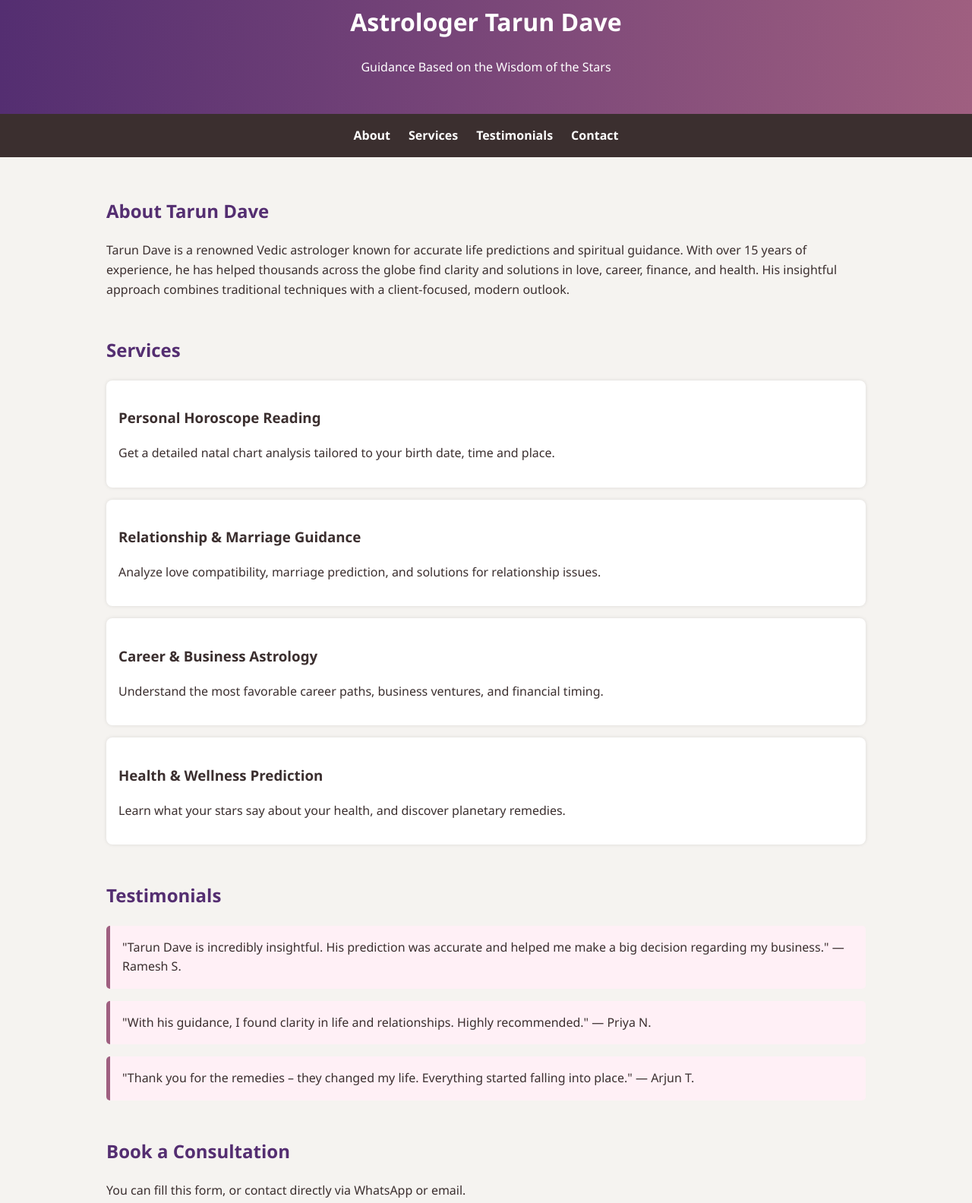
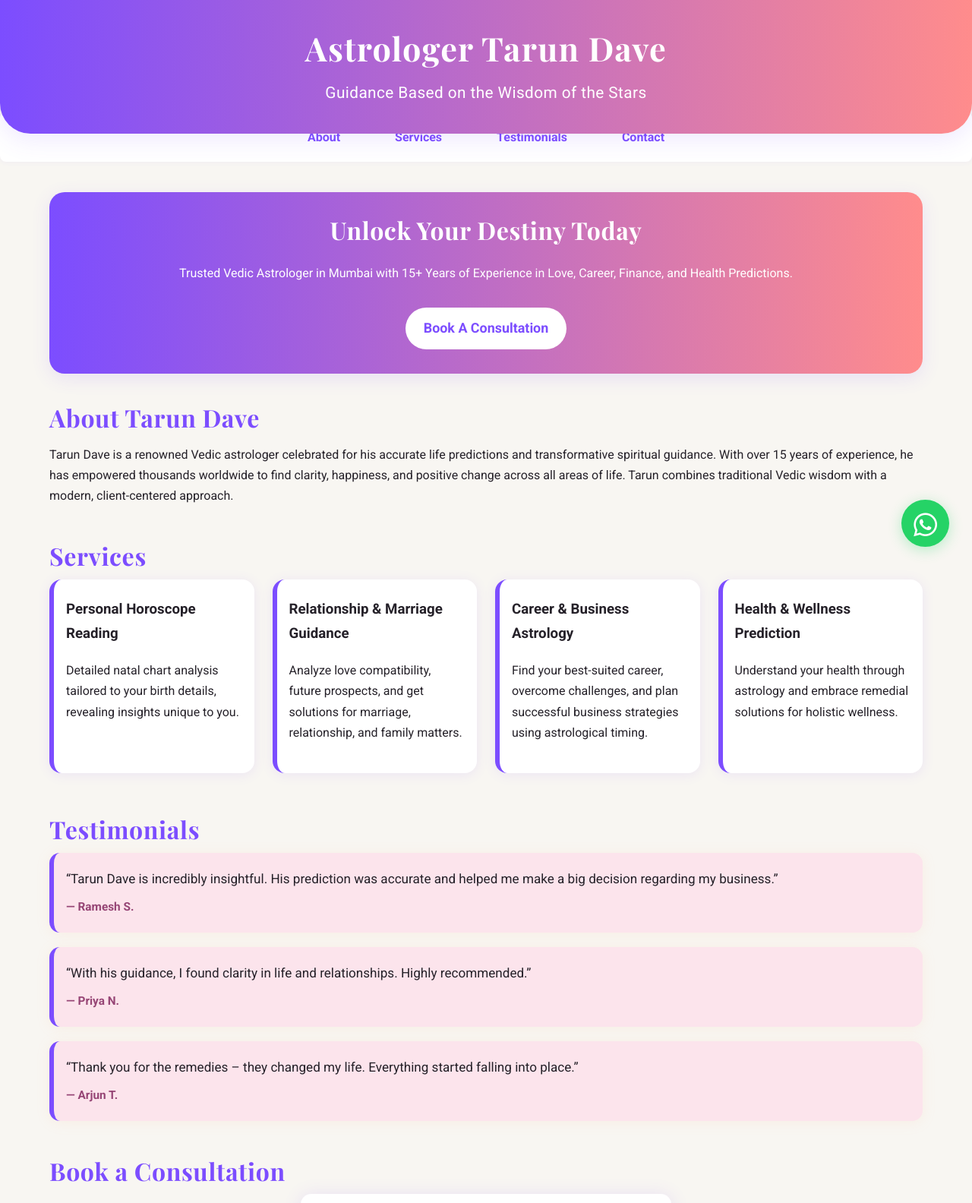
Before and after one commit to pratham3115/Ai_site, a plain HTML site: page index.html in a window 1280 px wide. Shown: the part 50-1634 px from the top of the page at 76% size. Drawn offline with nearby package versions, Linux system fonts and the light colour scheme.

Commit message:
Update index.html

```diff
--- a/index.html
+++ b/index.html
@@ -5,107 +5,269 @@
   <meta name="viewport" content="width=device-width, initial-scale=1.0"/>
   <meta name="description" content="Official website of Astrologer Tarun Dave - Vedic astrology, horoscope consultation, love, career, finance and health prediction." />
   <title>Astrologer Tarun Dave</title>
+  <!-- Google Fonts for modern, appealing typography -->
+  <link rel="preconnect" href="https://fonts.googleapis.com">
+  <link href="https://fonts.googleapis.com/css2?family=Roboto:wght@400;700&family=Playfair+Display:wght@700&display=swap" rel="stylesheet">
   <style>
+    :root {
+      --primary: #7c4dff;
+      --secondary: #ffb300;
+      --gradient: linear-gradient(90deg, #7c4dff 0%, #ff8c8c 100%);
+      --background: #f8f6f2;
+      --white: #fff;
+      --darker: #252129;
+      --accent: #ffcf00;
+      --testimonial: #fce4ec;
+    }
     body {
-      font-family: 'Segoe UI', Tahoma, Geneva, Verdana, sans-serif;
+      font-family: 'Roboto', 'Segoe UI', Arial, sans-serif;
+      background: var(--background);
       margin: 0;
-      padding: 0;
-      background-color: #f5f3f0;
-      color: #3b2f2f;
-      line-height: 1.6;
+      color: var(--darker);
+      line-height: 1.7;
     }
-
     header {
-      background: linear-gradient(to right, #542e71, #9f5f80);
-      color: #fff;
-      padding: 2rem 1rem;
+      background: var(--gradient);
+      color: var(--white);
+      text-align: center;
+      padding: 3rem 1rem 1.5rem 1rem;
+      border-bottom-left-radius: 40px;
+      border-bottom-right-radius: 40px;
+      box-shadow: 0 8px 32px rgba(124, 77, 255, 0.12);
+      position: relative;
+      overflow: hidden;
+    }
+    header h1 {
+      font-family: 'Playfair Display', serif;
+      font-size: 2.7rem;
+      margin-bottom: 0.3rem;
+      letter-spacing: 0.03em;
+    }
+    header p {
+      margin: 0 auto 0.7rem;
+      font-size: 1.3rem;
+      letter-spacing: 0.02em;
+    }
+    nav {
+      background: var(--white);
+      margin-top: -28px;
+      box-shadow: 0 1px 6px rgba(124,77,255,0.06);
+      display: flex;
+      justify-content: center;
+      border-radius: 8px;
+      padding: 0.7rem 0;
+      gap: 2.5rem;
+    }
+    nav a {
+      color: var(--primary);
+      text-decoration: none;
+      font-weight: bold;
+      padding: 8px 16px;
+      border-radius: 4px;
+      transition: background 0.2s;
+    }
+    nav a:hover {
+      background: var(--gradient);
+      color: var(--white);
+    }
+    .container {
+      max-width: 1150px;
+      margin: 2.5rem auto;
+      padding: 0 1rem;
+    }
+    section {
+      margin-bottom: 3rem;
+    }
+    h2 {
+      font-family: 'Playfair Display', serif;
+      color: var(--primary);
+      font-size: 2rem;
+      margin-bottom: 0.75rem;
+      line-height: 1.15;
+      letter-spacing: 0.02em;
+    }
+    .service-grid {
+      display: flex;
+      flex-wrap: wrap;
+      gap: 1.5rem;
+    }
+    .service-item {
+      flex: 1 1 min(220px, 100%);
+      background: var(--white);
+      border-radius: 16px;
+      padding: 1.5rem 1rem;
+      margin-bottom: 0.5rem;
+      box-shadow: 0 2px 16px rgba(124, 77, 255, 0.10);
+      transition: transform 0.15s, box-shadow 0.15s;
+      border-left: 6px solid var(--primary);
+    }
+    .service-item:hover {
+      transform: translateY(-4px) scale(1.03);
+      box-shadow: 0 8px 32px rgba(124, 77, 255, 0.13);
+    }
+    .service-item h3 {
+      margin-top: 0;
+      color: var(--darker);
+    }
+    .testimonial-card {
+      background: var(--testimonial);
+      border-radius: 14px;
+      margin-bottom: 1.2rem;
+      padding: 1.25rem 1rem;
+      border-left: 6px solid var(--primary);
+      font-size: 1.07rem;
+      box-shadow: 0 2px 18px rgba(255, 188, 143, 0.13);
+    }
+    .testimonial-card strong {
+      display: block;
+      margin-top: 0.6rem;
+      font-size: 0.96rem;
+      color: #964575;
+    }
+    .cta {
+      display: flex;
+      flex-direction: column;
+      align-items: center;
+      background: var(--gradient);
+      color: var(--white);
+      padding: 2rem 1.5rem;
+      margin-bottom: 2.5rem;
+      border-radius: 20px;
+      box-shadow: 0 6px 24px rgba(120,70,255,0.12);
       text-align: center;
     }
-
-    nav {
-      background-color: #3b2f2f;
-      color: white;
-      display: flex;
-      justify-content: center;
-      gap: 1.5rem;
-      padding: 1rem 0;
+    .cta h2 {
+      color: var(--white);
+      margin: 0 0 0.5rem 0;
     }
-
-    nav a {
-      color: white;
+    .cta a {
+      background: var(--white);
+      color: var(--primary);
+      font-weight: bold;
+      padding: 12px 24px;
+      border-radius: 50px;
+      font-size: 1.12rem;
+      margin-top: 1rem;
       text-decoration: none;
-      font-weight: bold;
+      transition: background 0.2s, color 0.2s;
+      display: inline-block;
     }
-
-    nav a:hover {
-      color: #ffd460;
+    .cta a:hover {
+      background: var(--secondary);
+      color: var(--darker);
     }
-
-    .container {
-      padding: 2rem 1rem;
-      max-width: 1000px;
-      margin: auto;
+    form {
+      background: var(--white);
+      border-radius: 14px;
+      box-shadow: 0 2px 24px rgba(124, 77, 255, 0.14);
+      padding: 1.5rem 1.2rem;
+      max-width: 450px;
+      margin: 0 auto 1rem auto;
     }
-
-    h2 {
-      color: #542e71;
+    form label {
+      font-weight: 500;
+      color: var(--primary);
     }
-
-    .services, .testimonials, .contact-form {
-      margin: 3rem 0;
-    }
-
-    .service-item {
-      background-color: white;
-      padding: 1rem;
-      border-radius: 8px;
-      margin-bottom: 1rem;
-      box-shadow: 0 0 5px rgba(0,0,0,0.1);
-    }
-
-    .footer {
-      text-align: center;
-      background-color: #3b2f2f;
-      color: white;
-      padding: 1rem;
-      margin-top: 3rem;
-    }
-
     form input, form textarea {
       width: 100%;
+      padding: 0.7rem;
+      margin: 9px 0 18px 0;
+      border: 1px solid #d1d0d7;
+      border-radius: 6px;
+      font-size: 1rem;
+      font-family: inherit;
+      background: #f3f1ff;
+      transition: border 0.16s;
+    }
+    form input:focus, form textarea:focus {
+      border: 1.8px solid var(--primary);
+      outline: none;
+    }
+    form button {
+      width: 100%;
+      margin-top: 5px;
+      background: var(--gradient);
+      color: var(--white);
+      font-size: 1.14rem;
+      font-weight: bold;
       padding: 10px;
-      margin-top: 7px;
-      margin-bottom: 15px;
-      border: 1px solid #ccc;
-      border-radius: 5px;
+      border: none;
+      border-radius: 6px;
+      cursor: pointer;
+      transition: background 0.18s;
     }
-
-    form button {
-      background-color: #542e71;
-      color: white;
-      padding: 10px 20px;
-      border: none;
-      border-radius: 5px;
-      font-weight: bold;
-      cursor: pointer;
+    form button:hover {
+      background: linear-gradient(90deg, #9f5f80, #7c4dff 100%);
     }
-
-    form button:hover {
-      background-color: #9f5f80;
+    .contact-info {
+      margin-top: 1.1rem;
+      text-align: center;
+      font-size: 1.01rem;
+      color: var(--primary);
     }
-
-    .testimonial {
-      background: #fff0f6;
-      padding: 1rem;
-      border-left: 5px solid #9f5f80;
-      margin-bottom: 1rem;
-      border-radius: 5px;
+    .whatsapp-btn {
+      position: fixed;
+      bottom: 30px;
+      right: 30px;
+      background: #25d366;
+      color: #fff;
+      padding: 15px 16px 12px 16px;
+      border-radius: 50%;
+      font-size: 2.2rem;
+      box-shadow: 0 4px 18px rgba(37,211,102,0.3);
+      z-index: 1150;
+      transition: background 0.18s;
+      text-decoration: none;
+      display: flex;
+      align-items: center;
+      justify-content: center;
+    }
+    .whatsapp-btn:hover {
+      background: #22be5a;
+    }
+    footer {
+      background: var(--primary);
+      color: var(--white);
+      text-align: center;
+      padding: 1.1rem 0 1.3rem 0;
+      border-top-left-radius: 20px;
+      border-top-right-radius: 20px;
+      margin-top: 3rem;
+      font-size: 1rem;
+      letter-spacing: 0.01em;
+      box-shadow: 0 -3px 20px rgba(124,77,255,0.06);
+    }
+    @media (max-width: 820px) {
+      .service-grid {
+        flex-direction: column;
+      }
+      .container {
+        padding: 0 0.6rem;
+      }
+      nav {
+        gap: 1.1rem;
+      }
+    }
+    @media (max-width: 500px) {
+      header {
+        padding: 1.4rem 0.5rem 1.1rem 0.5rem;
+      }
+      h2 {
+        font-size: 1.4rem;
+      }
+      .service-item, .testimonial-card, .cta, form {
+        padding: 1.1rem 0.7rem;
+      }
+      .whatsapp-btn {
+        bottom: 15px; right: 14px; font-size: 1.7rem;
+      }
     }
   </style>
+  <!-- FontAwesome for WhatsApp Icon -->
+  <link rel="stylesheet" href="https://cdnjs.cloudflare.com/ajax/libs/font-awesome/6.4.0/css/all.min.css">
 </head>
 
 <body>
-
   <header>
     <h1>Astrologer Tarun Dave</h1>
     <p>Guidance Based on the Wisdom of the Stars</p>
@@ -119,63 +281,64 @@
   </nav>
 
   <div class="container">
+    <!-- Hero Call-to-Action Section -->
+    <div class="cta">
+      <h2>Unlock Your Destiny Today</h2>
+      <p>Trusted Vedic Astrologer in Mumbai with 15+ Years of Experience in Love, Career, Finance, and Health Predictions.</p>
+      <a href="#contact">Book A Consultation</a>
+    </div>
 
     <!-- About Section -->
     <section id="about">
       <h2>About Tarun Dave</h2>
       <p>
-      Tarun Dave is a renowned Vedic astrologer known for accurate life predictions and spiritual guidance. With over 15 years of experience, he has helped thousands across the globe find clarity and solutions in love, career, finance, and health.
-      His insightful approach combines traditional techniques with a client-focused, modern outlook.
+        Tarun Dave is a renowned Vedic astrologer celebrated for his accurate life predictions and transformative spiritual guidance. With over 15 years of experience, he has empowered thousands worldwide to find clarity, happiness, and positive change across all areas of life. Tarun combines traditional Vedic wisdom with a modern, client-centered approach.
       </p>
     </section>
 
     <!-- Services Section -->
-  <section id="services" class="services">
+    <section id="services">
       <h2>Services</h2>
-
+      <div class="service-grid">
         <div class="service-item">
           <h3>Personal Horoscope Reading</h3>
-      <p>Get a detailed natal chart analysis tailored to your birth date, time and place.</p>
+          <p>Detailed natal chart analysis tailored to your birth details, revealing insights unique to you.</p>
         </div>
-
         <div class="service-item">
           <h3>Relationship & Marriage Guidance</h3>
-      <p>Analyze love compatibility, marriage prediction, and solutions for relationship issues.</p>
+          <p>Analyze love compatibility, future prospects, and get solutions for marriage, relationship, and family matters.</p>
         </div>
-
         <div class="service-item">
           <h3>Career & Business Astrology</h3>
-      <p>Understand the most favorable career paths, business ventures, and financial timing.</p>
+          <p>Find your best-suited career, overcome challenges, and plan successful business strategies using astrological timing.</p>
         </div>
-
         <div class="service-item">
           <h3>Health & Wellness Prediction</h3>
-      <p>Learn what your stars say about your health, and discover planetary remedies.</p>
+          <p>Understand your health through astrology and embrace remedial solutions for holistic wellness.</p>
+        </div>
       </div>
     </section>
 
     <!-- Testimonials Section -->
-  <section id="testimonials" class="testimonials">
+    <section id="testimonials">
       <h2>Testimonials</h2>
-
-    <div class="testimonial">
-      "Tarun Dave is incredibly insightful. His prediction was accurate and helped me make a big decision regarding my business." — Ramesh S.
+      <div class="testimonial-card">
+        “Tarun Dave is incredibly insightful. His prediction was accurate and helped me make a big decision regarding my business.”
+        <strong>— Ramesh S.</strong>
       </div>
-
-    <div class="testimonial">
-      "With his guidance, I found clarity in life and relationships. Highly recommended." — Priya N.
+      <div class="testimonial-card">
+        “With his guidance, I found clarity in life and relationships. Highly recommended.”
+        <strong>— Priya N.</strong>
       </div>
-
-    <div class="testimonial">
-      "Thank you for the remedies – they changed my life. Everything started falling into place." — Arjun T.
+      <div class="testimonial-card">
+        “Thank you for the remedies – they changed my life. Everything started falling into place.”
+        <strong>— Arjun T.</strong>
       </div>
     </section>
 
     <!-- Contact Section -->
-  <section id="contact" class="contact-form">
+    <section id="contact">
       <h2>Book a Consultation</h2>
-    <p>You can fill this form, or contact directly via WhatsApp or email.</p>
-
       <form action="mailto:tarundave@email.com" method="post" enctype="text/plain">
         <label for="name">Full Name</label>
         <input type="text" name="name" required />
@@ -187,22 +350,25 @@
         <input type="tel" name="phone" required />
 
         <label for="message">Message / Query</label>
-      <textarea name="message" rows="5" required></textarea>
+        <textarea name="message" rows="4" required></textarea>
 
         <button type="submit">Send Message</button>
       </form>
-
-    <p><strong>Phone:</strong> +91-XXXXXXXXXX <br>
+      <div class="contact-info">
+        <strong>Phone:</strong> +91-XXXXXXXXXX <br>
         <strong>Email:</strong> tarundave@email.com <br>
-    <strong>Location:</strong> Mumbai, India</p>
+        <strong>Location:</strong> Mumbai, India
+      </div>
     </section>
-
   </div>
 
-<!-- Footer -->
-<footer class="footer">
+  <!-- Floating WhatsApp Button -->
+  <a href="https://wa.me/91XXXXXXXXXX" class="whatsapp-btn" title="Chat on WhatsApp" target="_blank" rel="noopener">
+    <i class="fab fa-whatsapp"></i>
+  </a>
+
+  <footer>
     &copy; 2025 Astrologer Tarun Dave. All rights reserved.
   </footer>
-
 </body>
 </html>
```
Lines whose indentation alone changed are shown as unchanged.
